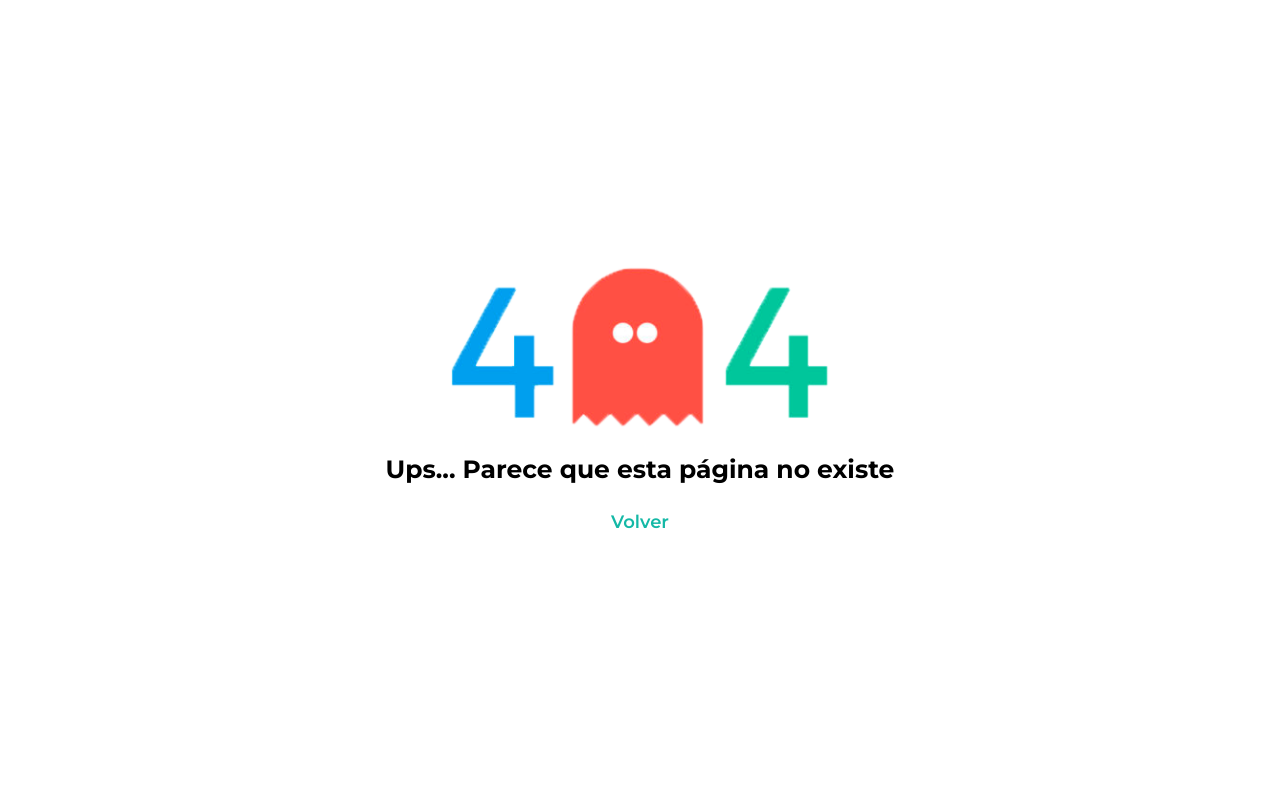
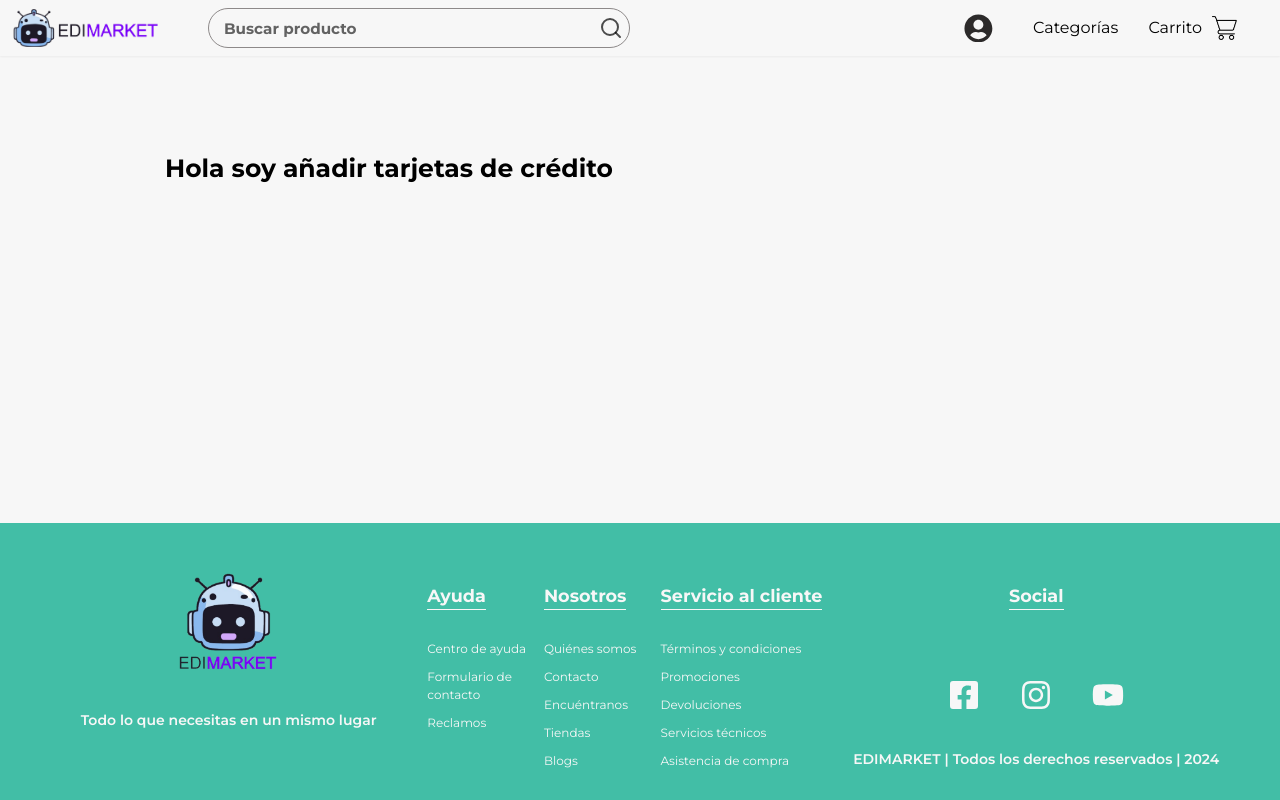
Before and after one commit to SebastianHernandez0/edimarket-2, a React (Vite) app in the folder Frontend/: page /add-credit-cards in a window 1280 px wide. Built offline with nearby package versions, Linux system fonts and the light colour scheme; sample sign-in values are in the browser's storage.

Commit message:
Creando componente para añadir una tarjeta de crédito

```diff
--- a/Frontend/src/App.jsx
+++ b/Frontend/src/App.jsx
@@ -24,6 +24,7 @@ import { UserAddress } from "./pages/userAddress/UserAddress.jsx";
 import { AddUserAdress } from "./pages/addUserAddress/AddUserAddress.jsx";
 import { NotFound } from "./pages/notFound/NotFound.jsx";
 import { UserCards } from "./pages/userCards/UserCards.jsx";
+import { AddUserCards } from "./pages/addUserCards/AddUserCards.jsx";
 
 function App() {
   const { userToken } = useContext(UserContext);
@@ -83,6 +84,10 @@ function App() {
             path="/my-credit-cards"
             element={userToken ? <UserCards /> : <Navigate to="/sign-in" />}
           />
+          <Route
+            path="/add-credit-cards"
+            element={userToken ? <AddUserCards /> : <Navigate to="/sign-in" />}
+          />
           <Route path="*" element={<NotFound />} />
         </Routes>
 
--- /dev/null
+++ b/Frontend/src/pages/addUserCards/AddUserCards.jsx
@@ -0,0 +1,9 @@
+import "../addUserCards/addUserCards.css";
+
+export function AddUserCards() {
+  return (
+    <section className="addusercards__container">
+      <h1>Hola soy añadir tarjetas de crédito</h1>
+    </section>
+  );
+}
--- /dev/null
+++ b/Frontend/src/pages/addUserCards/addUserCards.css
@@ -0,0 +1,7 @@
+.addusercards__container {
+  grid-area: header;
+  padding: 25px;
+  margin: 60px auto;
+  width: 100%;
+  max-width: 1000px;
+}
--- a/Frontend/src/pages/userCards/UserCards.jsx
+++ b/Frontend/src/pages/userCards/UserCards.jsx
@@ -1,9 +1,14 @@
 import "../userCards/userCards.css";
-import { Link } from "react-router-dom";
+import { Link, useNavigate } from "react-router-dom";
 import { GeneralBtn } from "../../components/generalBtn/GeneralBtn";
 
 export function UserCards() {
   const prueba = "";
+  const navigate = useNavigate();
+
+  const handleNavigateToAddCard = () => {
+    navigate("/add-credit-cards");
+  };
 
   return (
     <section className="usercards__container bg-white shadow-sm rounded-sm">
@@ -35,7 +40,11 @@ export function UserCards() {
         ) : (
           <div className="flex flex-col gap-3 items-center sm:my-5">
             <p className="font-semibold">Agrega una tarjeta de crédito</p>
-            <GeneralBtn type="secondary" className="">
+            <GeneralBtn
+              onClick={handleNavigateToAddCard}
+              type="secondary"
+              className=""
+            >
               Añadir
             </GeneralBtn>
           </div>
```
